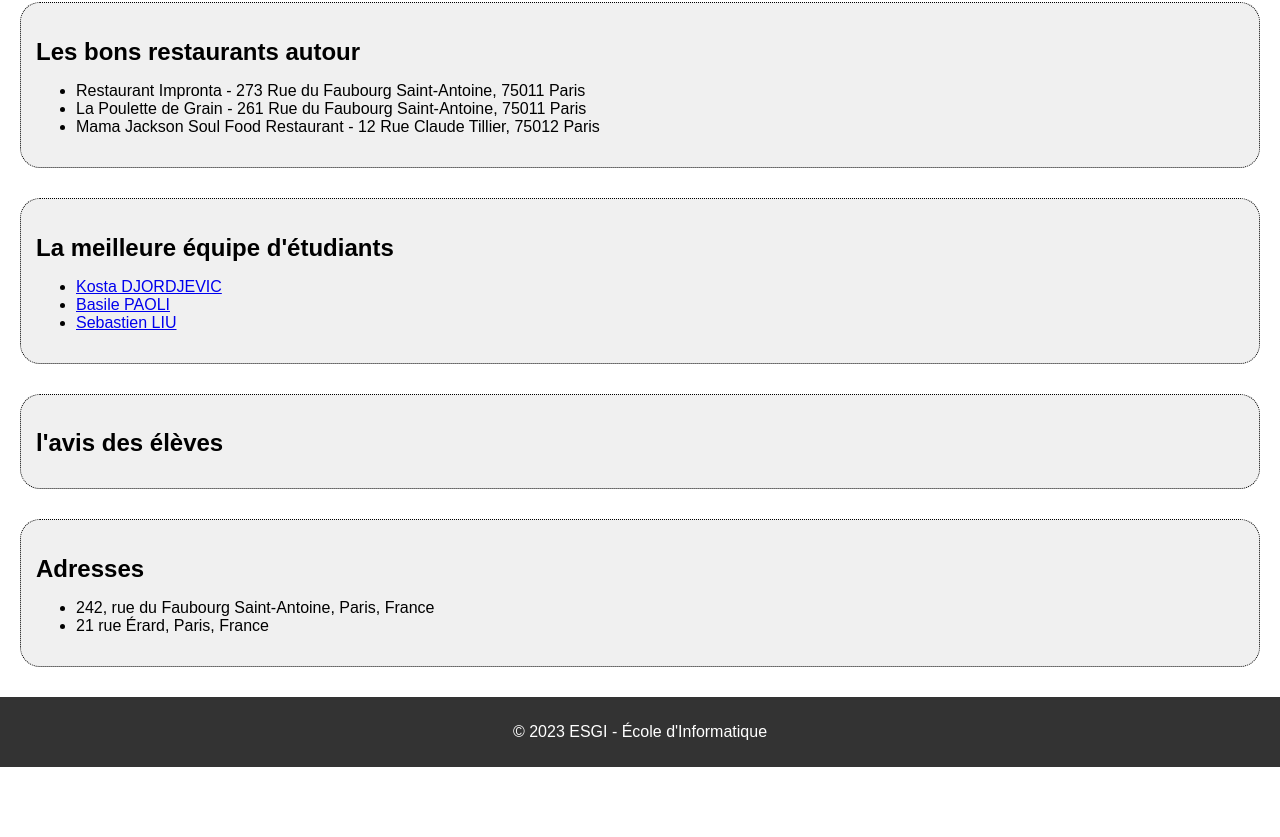
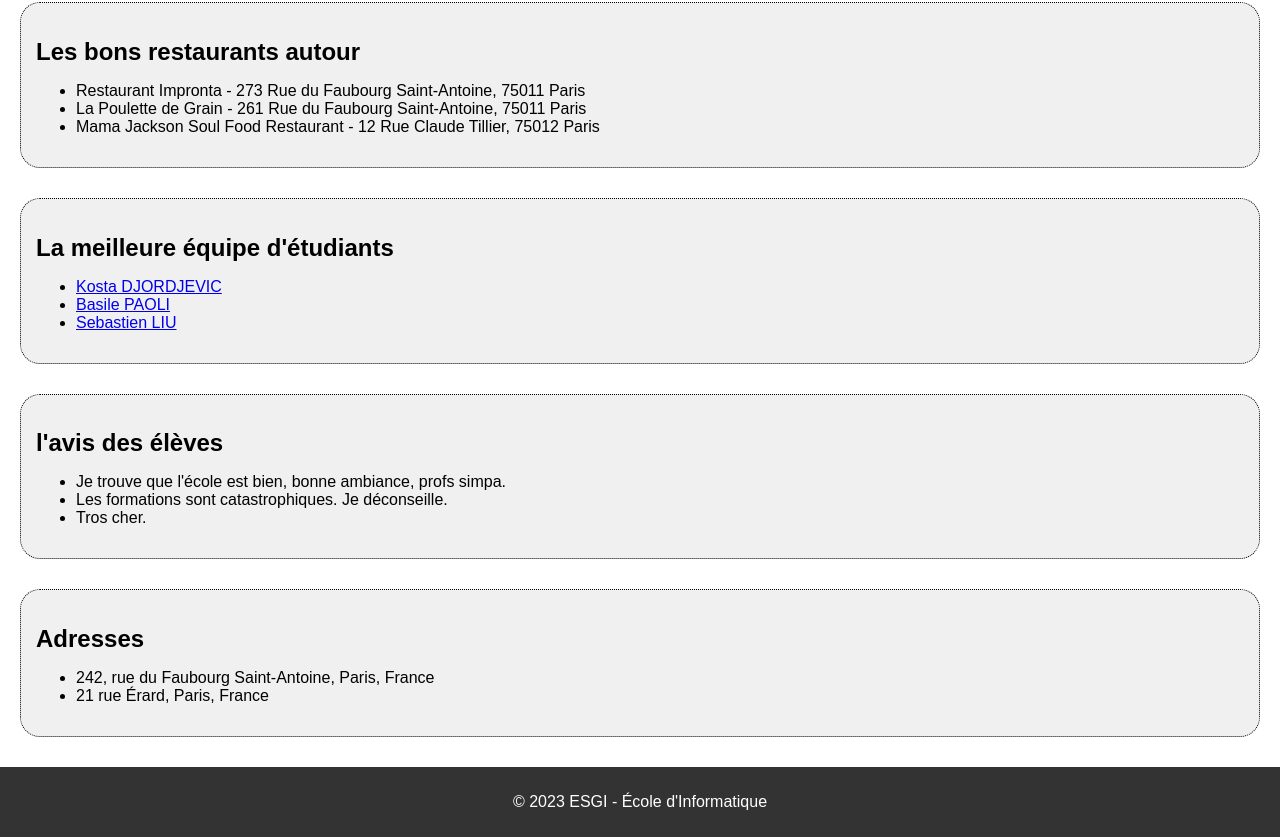
Before and after one commit to Basile-Paoli/Projet_Versioning, a plain HTML site: page index.html in a window 1280 px wide. Shown: the part 794-1631 px from the top of the page. Before the commit the page ends 1561 px from the top, so only its background shows below. Drawn offline with Linux system fonts and the light colour scheme.

Commit message:
add 3 li in advice section

```diff
--- a/index.html
+++ b/index.html
@@ -57,7 +57,9 @@
     <section id="advice">
       <h2>l'avis des élèves</h2>
       <ul>
-
+        <li>Je trouve que l'école est bien, bonne ambiance, profs simpa.</li>
+        <li>Les formations sont catastrophiques. Je déconseille.</li>
+        <li>Tros cher.</li>
       </ul>
     </section>
 
```
